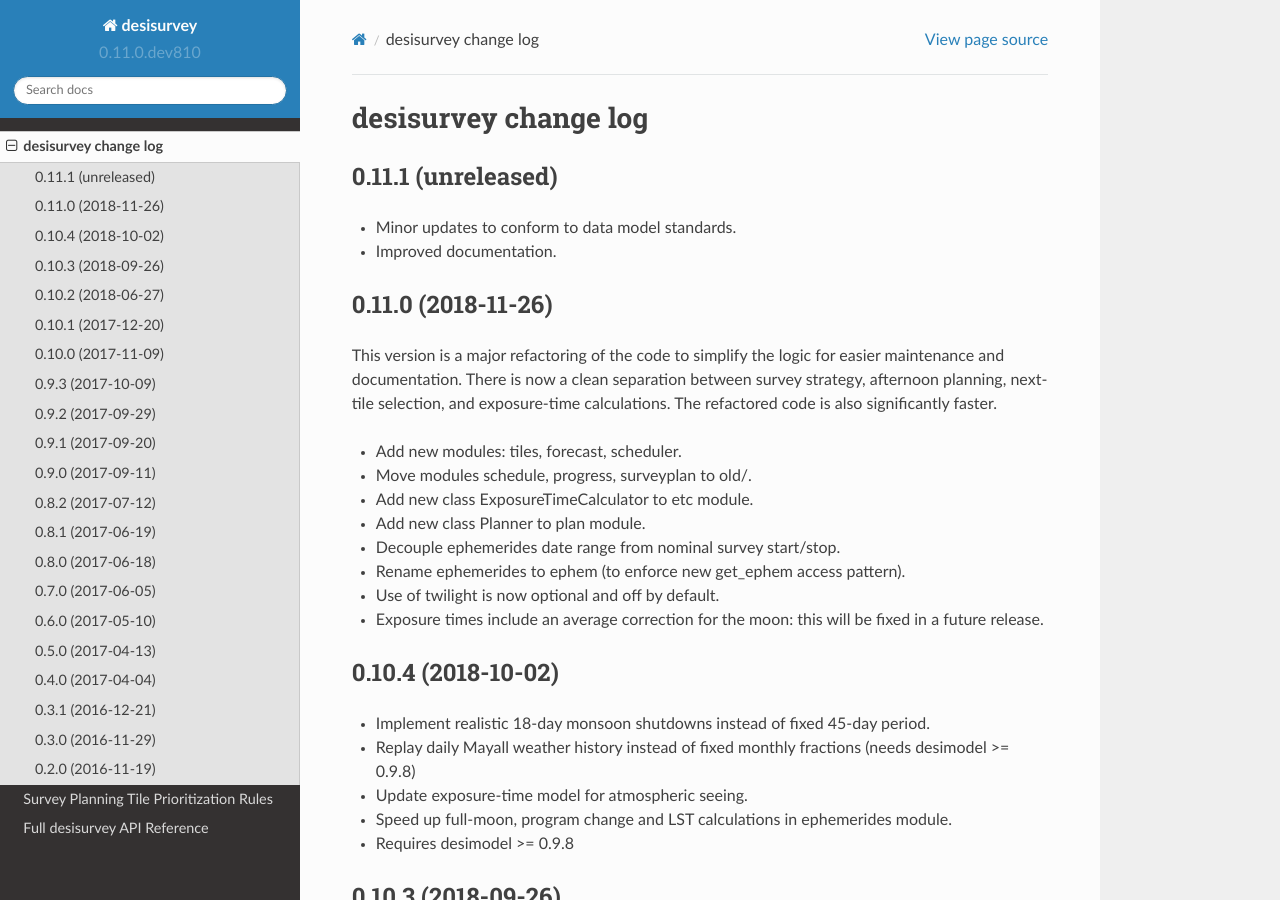
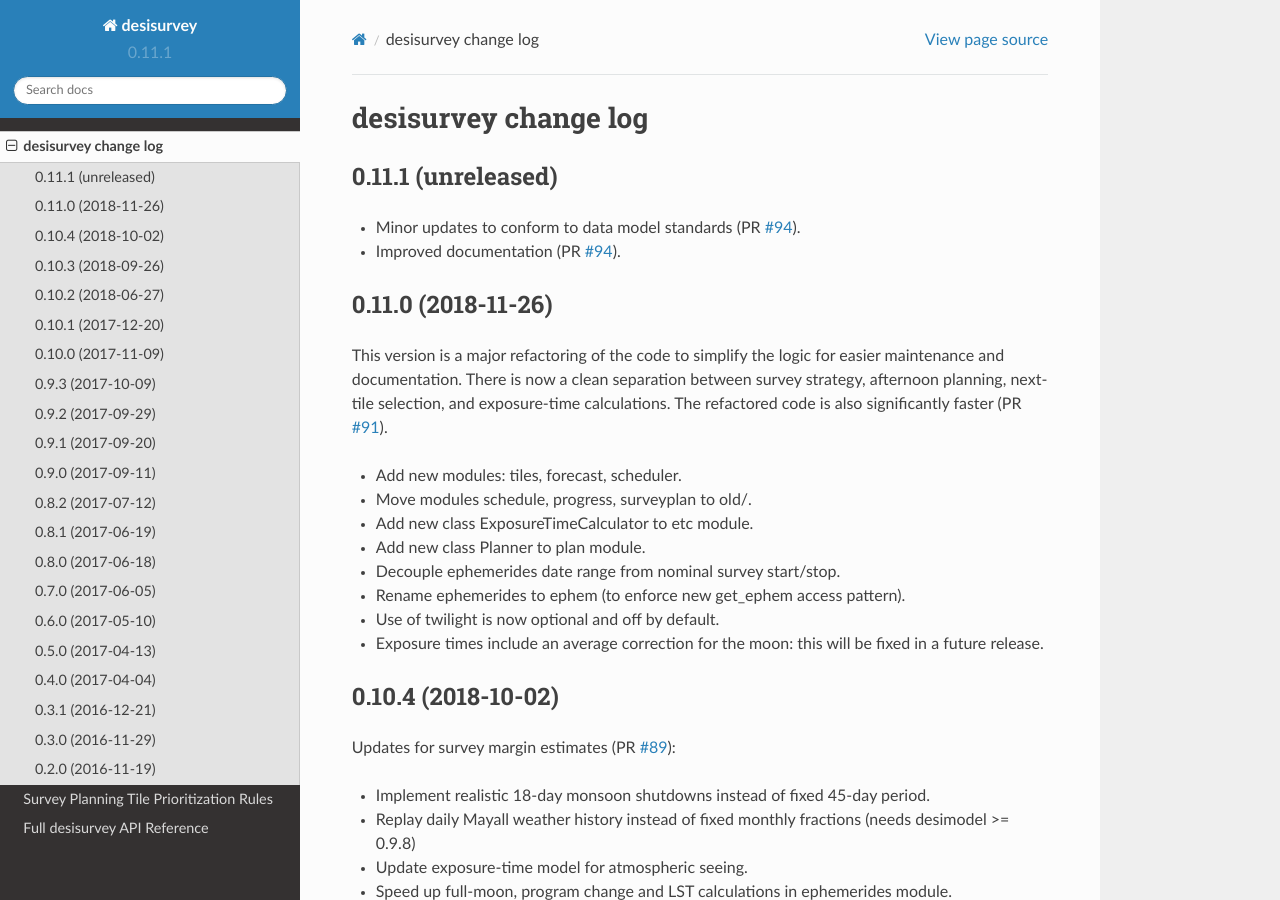
Before and after one commit to desihub/desisurvey, a Sphinx documentation site: the page built from doc/changes.rst, in a window 1280 px wide and 900 px high. Built offline with Sphinx 7.4.7 and the Read the Docs theme 2.0.0, drawn with Linux system fonts in a browser that asks for light colours.

Commit message:
update release notes and version for desisurvey/0.11.1

```diff
--- a/doc/changes.rst
+++ b/doc/changes.rst
@@ -5,8 +5,10 @@ desisurvey change log
 0.11.1 (unreleased)
 -------------------
 
-* Minor updates to conform to data model standards.
-* Improved documentation.
+* Minor updates to conform to data model standards (PR `#94`_).
+* Improved documentation (PR `#94`_).
+
+.. _`#94`: https://github.com/desihub/desisurvey/pull/94
 
 0.11.0 (2018-11-26)
 -------------------
@@ -15,7 +17,7 @@ This version is a major refactoring of the code to simplify the logic
 for easier maintenance and documentation. There is now a clean
 separation between survey strategy, afternoon planning,
 next-tile selection, and exposure-time calculations. The refactored
-code is also significantly faster.
+code is also significantly faster (PR `#91`_).
 
 * Add new modules: tiles, forecast, scheduler.
 * Move modules schedule, progress, surveyplan to old/.
@@ -27,8 +29,12 @@ code is also significantly faster.
 * Exposure times include an average correction for the moon: this will
   be fixed in a future release.
 
+.. _`#91`: https://github.com/desihub/desisurvey/pull/91
+
 0.10.4 (2018-10-02)
 -------------------
+
+Updates for survey margin estimates (PR `#89`_):
 
 * Implement realistic 18-day monsoon shutdowns instead of fixed 45-day period.
 * Replay daily Mayall weather history instead of fixed monthly fractions
@@ -36,6 +42,8 @@ code is also significantly faster.
 * Update exposure-time model for atmospheric seeing.
 * Speed up full-moon, program change and LST calculations in ephemerides module.
 * Requires desimodel >= 0.9.8
+
+.. _`#89`: https://github.com/desihub/desisurvey/pull/89
 
 0.10.3 (2018-09-26)
 -------------------
--- a/py/desisurvey/_version.py
+++ b/py/desisurvey/_version.py
@@ -1 +1 @@
-__version__ = '0.11.0.dev810'
+__version__ = '0.11.1'
```
